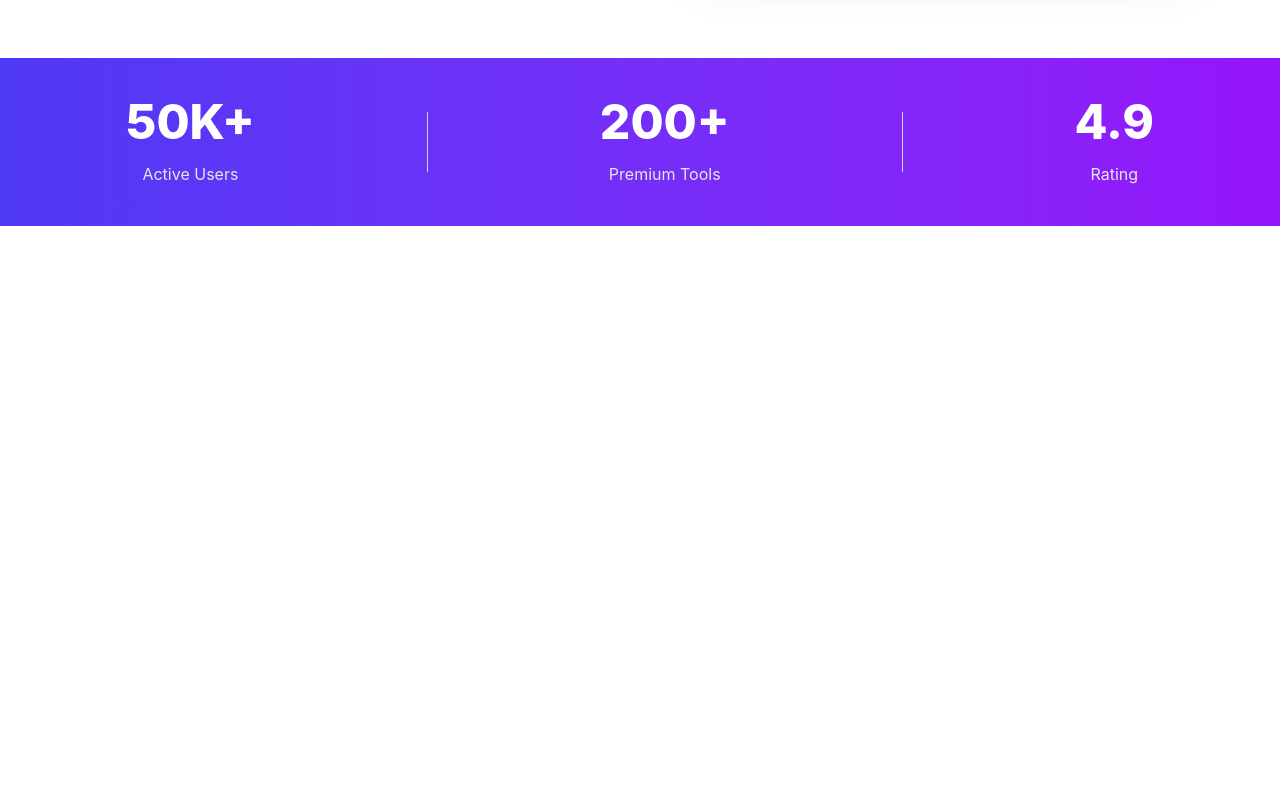
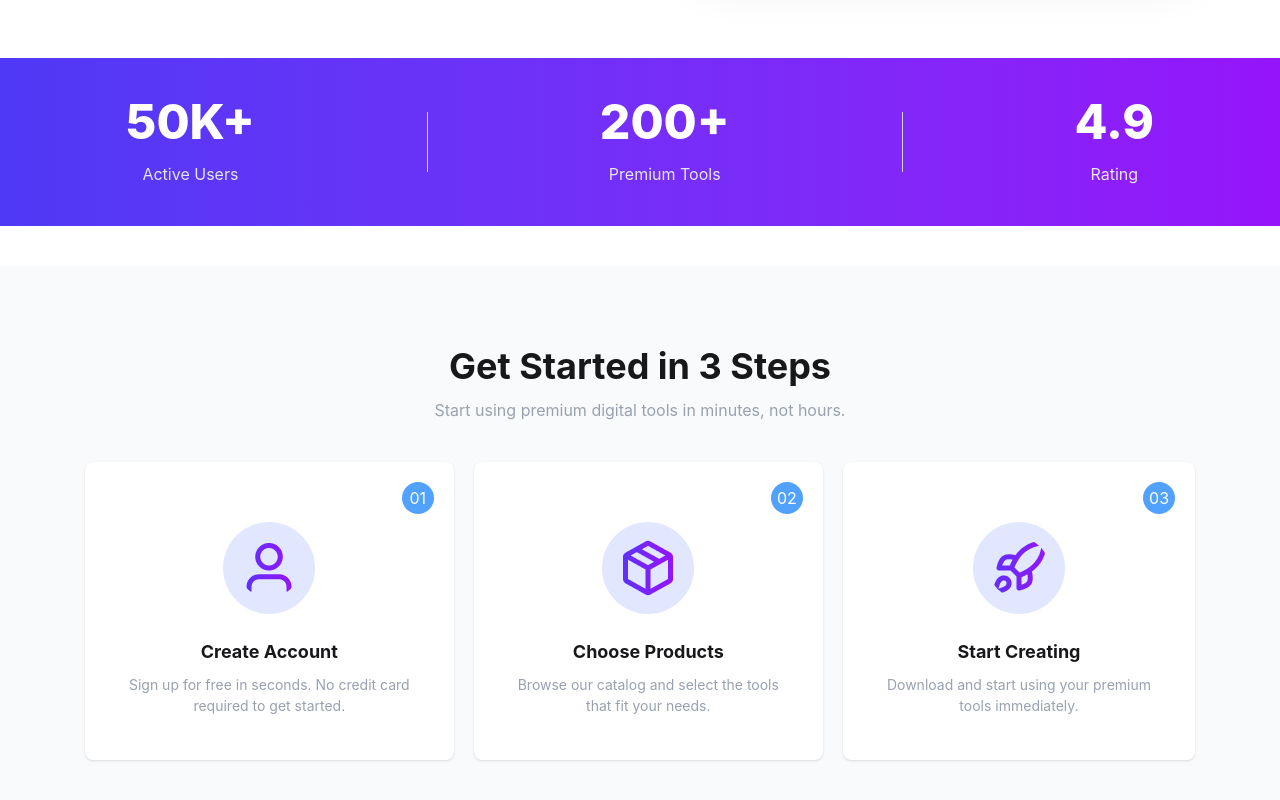
Before and after one commit to asirmahmud2/Assignment_06, a React (Vite) app: page / in a window 1280 px wide. Shown: the part 814-1614 px from the top of the page. Before the commit the page ends 1080 px from the top, so only its background shows below. Built offline with nearby package versions, Linux system fonts and the light colour scheme.

Commit message:
Get Started Design

```diff
--- a/src/App.jsx
+++ b/src/App.jsx
@@ -1,4 +1,5 @@
 import './App.css'
+import Getstarted from './Components/Homepage/Details/Getstarted'
 import Hero from './Components/Homepage/Hero/Hero'
 import Rating from './Components/Homepage/Hero/Rating'
 import Navbar from './Components/Homepage/Navbar/Navbar'
@@ -10,6 +11,8 @@ function App() {
         <Navbar></Navbar>
         <Hero></Hero>
         <Rating></Rating>
+        <Getstarted></Getstarted>
+
     </>
   )
 }
--- /dev/null
+++ b/src/Components/Homepage/Details/Getstarted.jsx
@@ -0,0 +1,71 @@
+import React from 'react';
+import user from '../../../assets/user.png'
+import rocket from '../../../assets/rocket.png'
+import pac from '../../../assets/package.png'
+
+const Getstarted = () => {
+    return (
+        <div className='bg-[#F9FAFC]'>
+            <div className='container mx-auto text-center p-20 space-y-3'>
+                <h2 className='text-4xl font-bold'>Get Started in 3 Steps</h2>
+                <p className='text-gray-400 '>Start using premium digital tools in minutes, not hours.</p>
+
+
+                <div className='flex justify-center gap-5 mt-10'>
+                    <div className="card bg-base-100 p-5 shadow-sm relative">
+                        <span className="bg-blue-400 w-8 h-8 flex items-center justify-center rounded-full text-white text-right absolute right-5 mb-5">
+                            01
+                        </span>
+                        <figure className="px-10 pt-10">
+                            <img
+                                src={user}
+                                alt="Shoes"
+                                className="rounded-full bg-[#E1E7FF] p-4" />
+                        </figure>
+                        <div className="card-body items-center text-center ">
+                            <h2 className="text-lg font-bold">Create Account</h2>
+                            <p className='text-gray-400'>Sign up for free in seconds. No credit card <br /> required to get started.</p>
+
+                        </div>
+                    </div>
+
+                    <div className="card bg-base-100 p-5 shadow-sm relative">
+                        <span className="bg-blue-400 w-8 h-8 flex items-center justify-center rounded-full text-white text-right absolute right-5 mb-5">
+                            02
+                        </span>
+                        <figure className="px-10 pt-10">
+                            <img
+                                src={pac}
+                                alt="Shoes"
+                                className="rounded-full bg-[#E1E7FF] p-4" />
+                        </figure>
+                        <div className="card-body items-center text-center ">
+                            <h2 className="text-lg font-bold">Choose Products</h2>
+                            <p className='text-gray-400'>Browse our catalog and select the tools <br /> that fit your needs.</p>
+
+                        </div>
+                    </div>
+
+                    <div className="card bg-base-100 p-5 shadow-sm relative">
+                        <span className="bg-blue-400 w-8 h-8 flex items-center justify-center rounded-full text-white text-right absolute right-5 mb-5">
+                            03
+                        </span>
+                        <figure className="px-10 pt-10">
+                            <img
+                                src={rocket}
+                                alt="Shoes"
+                                className="rounded-full bg-[#E1E7FF] p-4 object-contain" />
+                        </figure>
+                        <div className="card-body items-center text-center ">
+                            <h2 className="text-lg font-bold">Start Creating</h2>
+                            <p className='text-gray-400'>Download and start using your premium <br /> tools immediately.</p>
+
+                        </div>
+                    </div>
+                </div>
+            </div>
+        </div>
+    );
+};
+
+export default Getstarted;
--- /dev/null
+++ b/src/Components/Homepage/Details/Pricing.jsx
@@ -0,0 +1,56 @@
+import React from 'react';
+
+const Pricing = () => {
+    return (
+        <div>
+            <div className='container mx-auto text-center p-20 space-y-3'>
+                <h2 className='text-4xl font-bold'>Simple, Transparent Pricing</h2>
+                <p className='text-gray-400 '>Choose the plan that fits your needs. Upgrade or downgrade anytime.</p>
+            </div>
+            <div className='flex justify-center gap-5 mt-10'>
+                <div>
+                    <div className="card bg-base-100 shadow-sm">
+                        <div className="card-body">
+                            <span className="badge badge-xs badge-warning">Most Popular</span>
+                            <div className="flex justify-between">
+                                <h2 className="text-3xl font-bold">Premium</h2>
+                                <span className="text-xl">$29/mo</span>
+                            </div>
+                            <ul className="mt-6 flex flex-col gap-2 text-xs">
+                                <li>
+                                    <svg xmlns="http://www.w3.org/2000/svg" className="size-4 me-2 inline-block text-success" fill="none" viewBox="0 0 24 24" stroke="currentColor"><path strokeLinecap="round" strokeLinejoin="round" strokeWidth="2" d="M5 13l4 4L19 7" /></svg>
+                                    <span>High-resolution image generation</span>
+                                </li>
+                                <li>
+                                    <svg xmlns="http://www.w3.org/2000/svg" className="size-4 me-2 inline-block text-success" fill="none" viewBox="0 0 24 24" stroke="currentColor"><path strokeLinecap="round" strokeLinejoin="round" strokeWidth="2" d="M5 13l4 4L19 7" /></svg>
+                                    <span>Customizable style templates</span>
+                                </li>
+                                <li>
+                                    <svg xmlns="http://www.w3.org/2000/svg" className="size-4 me-2 inline-block text-success" fill="none" viewBox="0 0 24 24" stroke="currentColor"><path strokeLinecap="round" strokeLinejoin="round" strokeWidth="2" d="M5 13l4 4L19 7" /></svg>
+                                    <span>Batch processing capabilities</span>
+                                </li>
+                                <li>
+                                    <svg xmlns="http://www.w3.org/2000/svg" className="size-4 me-2 inline-block text-success" fill="none" viewBox="0 0 24 24" stroke="currentColor"><path strokeLinecap="round" strokeLinejoin="round" strokeWidth="2" d="M5 13l4 4L19 7" /></svg>
+                                    <span>AI-driven image enhancements</span>
+                                </li>
+                                <li className="opacity-50">
+                                    <svg xmlns="http://www.w3.org/2000/svg" className="size-4 me-2 inline-block text-base-content/50" fill="none" viewBox="0 0 24 24" stroke="currentColor"><path strokeLinecap="round" strokeLinejoin="round" strokeWidth="2" d="M5 13l4 4L19 7" /></svg>
+                                    <span className="line-through">Seamless cloud integration</span>
+                                </li>
+                                <li className="opacity-50">
+                                    <svg xmlns="http://www.w3.org/2000/svg" className="size-4 me-2 inline-block text-base-content/50" fill="none" viewBox="0 0 24 24" stroke="currentColor"><path strokeLinecap="round" strokeLinejoin="round" strokeWidth="2" d="M5 13l4 4L19 7" /></svg>
+                                    <span className="line-through">Real-time collaboration tools</span>
+                                </li>
+                            </ul>
+                            <div className="mt-6">
+                                <button className="btn btn-primary btn-block">Subscribe</button>
+                            </div>
+                        </div>
+                    </div>
+                </div>
+            </div>
+        </div>
+    );
+};
+
+export default Pricing;
--- a/src/Components/Homepage/Hero/Hero.jsx
+++ b/src/Components/Homepage/Hero/Hero.jsx
@@ -5,7 +5,7 @@ import dot from '../../../assets/dot.png'
 
 const Hero = () => {
     return (
-        <div className="bg shadow-sm">
+        <div>
             <div className="hero min-h-screen container mx-auto">
                 <div className="hero-content flex-col lg:flex-row-reverse flex-1 gap-20">
                     <img
```
